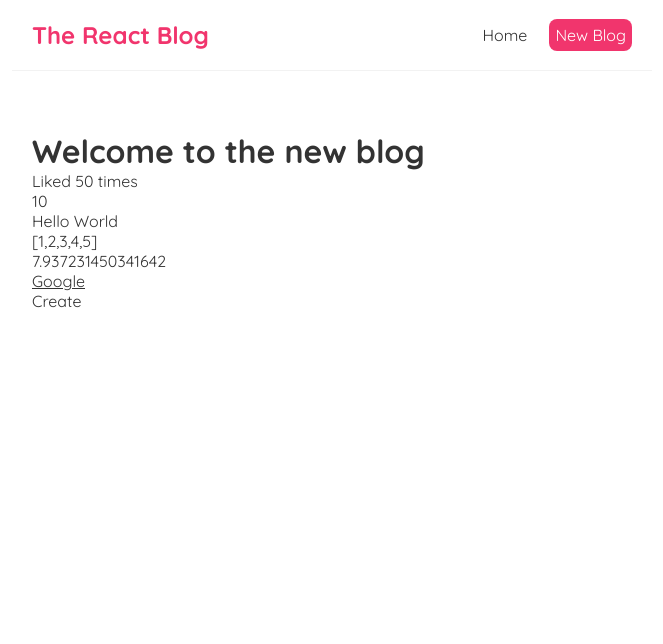
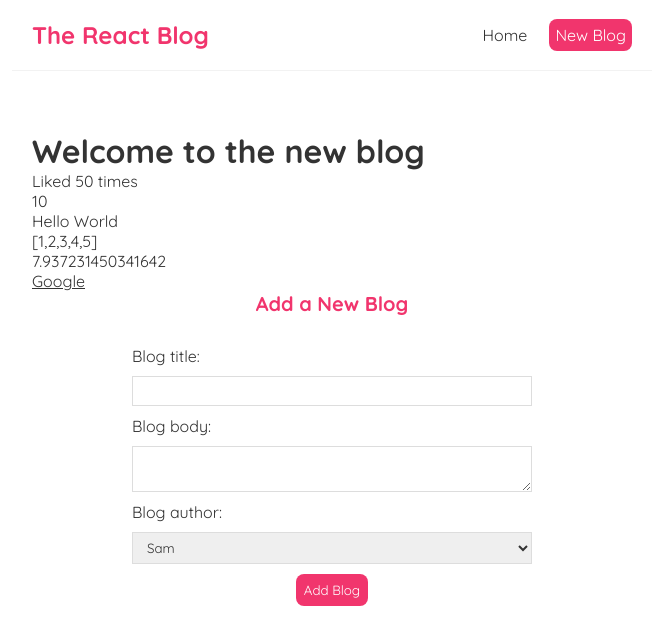
Before and after one commit to Samuel-Dainton/react-blog, a React (Create React App) app: page /create in a window 1280 px wide. Shown: the top 644 px of the page, without its empty margins (308-971 px from the left). Built offline with nearby package versions, Linux system fonts and the light colour scheme.

Commit message:
Id paths for blogs. Create blog page. CSS

```diff
--- a/src/App.js
+++ b/src/App.js
@@ -2,6 +2,7 @@
 import Home from './Home';
 import { BrowserRouter as Router, Route, Switch } from 'react-router-dom';
 import Create from './Create';
+import BlogDetails from './BlogDetails';
 
 function App() {
   // Javascript data types can be given to the return to render on the app.
@@ -38,6 +39,9 @@
             <Route exact path="/create">
               <Create />
             </Route>
+            <Route exact path="/blogs/:id">
+              <BlogDetails />
+            </Route>
           </Switch>
         </div>
       </div>
--- /dev/null
+++ b/src/BlogDetails.js
@@ -0,0 +1,24 @@
+import { useParams } from "react-router-dom";
+import useFetch from "./useFetch";
+
+const BlogDetails = () => {
+
+    const {id} = useParams();
+    const {data: blog, error, isPending} = useFetch('http://localhost:8000/blogs/' + id )
+
+    return (
+        <div className="blog-details">
+            {isPending && <div>Loading...</div>}
+            {error && <div>{error}</div>}
+            {blog && (
+                <article>
+                    <h2>{blog.title}</h2>
+                    <p>Written by {blog.author}</p>
+                    <div>{blog.body}</div>
+                </article>
+            )}
+        </div>
+     );
+}
+
+export default BlogDetails;
--- a/src/BlogList.js
+++ b/src/BlogList.js
@@ -1,3 +1,5 @@
+import { Link } from "react-router-dom";
+
 const BlogList = ({blogs, title}) => {
 
 
@@ -6,8 +8,10 @@
             <h2>{title}</h2>
             {blogs.map((blog) => (
                 <div className="blog-preview" key={blog.id}>
+                    <Link to={`/blogs/${blog.id}`}>
                     <h2>{blog.title}</h2>
                     <p>Written by {blog.author}</p>
+                    </Link>
                 </div>
             ))}
         </div>
--- a/src/Create.js
+++ b/src/Create.js
@@ -1,7 +1,44 @@
+import { useState } from "react";
+
+
 const Create = () => {
+    const [title, setTitle] = useState('')
+    const [body, setBody] = useState('')
+    const [author, setAuthor] = useState('Sam')
+
     return (
-        <div className="create">Create</div>
-     );
+        <div className="create">
+            <h2>Add a New Blog</h2>
+            <form>
+                <label >Blog title:</label>
+                <input
+                    type="text"
+                    required
+                    value={title}
+                    onChange={(e) => setTitle(e.target.value)}
+                />
+                <label >Blog body:</label>
+                <textarea
+                    required
+                    value={body}
+                    onChange={(e) => setBody(e.target.value)}
+                />
+                <label >Blog author:</label>
+                <select
+                    value = {author}
+                    onChange={(e)=> setAuthor(e.target.value)}
+                >
+                    <option value="Sam">Sam</option>
+                    <option value="Taz">Taz</option>
+                    <option value="Dan">Dan</option>
+                    <option value="Mel">Mel</option>
+                </select>
+                <button>Add Blog</button>
+                <p>{title}</p>
+                <p>{body}</p>
+            </form>
+        </div>
+    );
 }
 
 export default Create;
--- a/src/index.css
+++ b/src/index.css
@@ -48,3 +48,56 @@
   color: #f1356d;
   margin-bottom: 8px;
 }
+.blog-preview a{
+  text-decoration: none;
+}
+
+/* blog details page */
+.blog-details h2 {
+  font-size: 20px;
+  color: #f1356d;
+  margin-bottom: 10px;
+}
+.blog-details div {
+  margin: 20px 0;
+}
+.blog-details button {
+  background: #f1356d;
+  color: #fff;
+  border: 0;
+  padding: 8px;
+  border-radius: 8px;
+  cursor: pointer;
+}
+
+/* create new blog form */
+.create {
+  max-width: 400px;
+  margin: 0 auto;
+  text-align: center;
+}
+.create label {
+  text-align: left;
+  display: block;
+}
+.create h2 {
+  font-size: 20px;
+  color: #f1356d;
+  margin-bottom: 30px;
+}
+.create input, .create textarea, .create select {
+  width: 100%;
+  padding: 6px 10px;
+  margin: 10px 0;
+  border: 1px solid #ddd;
+  box-sizing: border-box;
+  display: block;
+}
+.create button {
+  background: #f1356d;
+  color: #fff;
+  border: 0;
+  padding: 8px;
+  border-radius: 8px;
+  cursor: pointer;
+}
```
